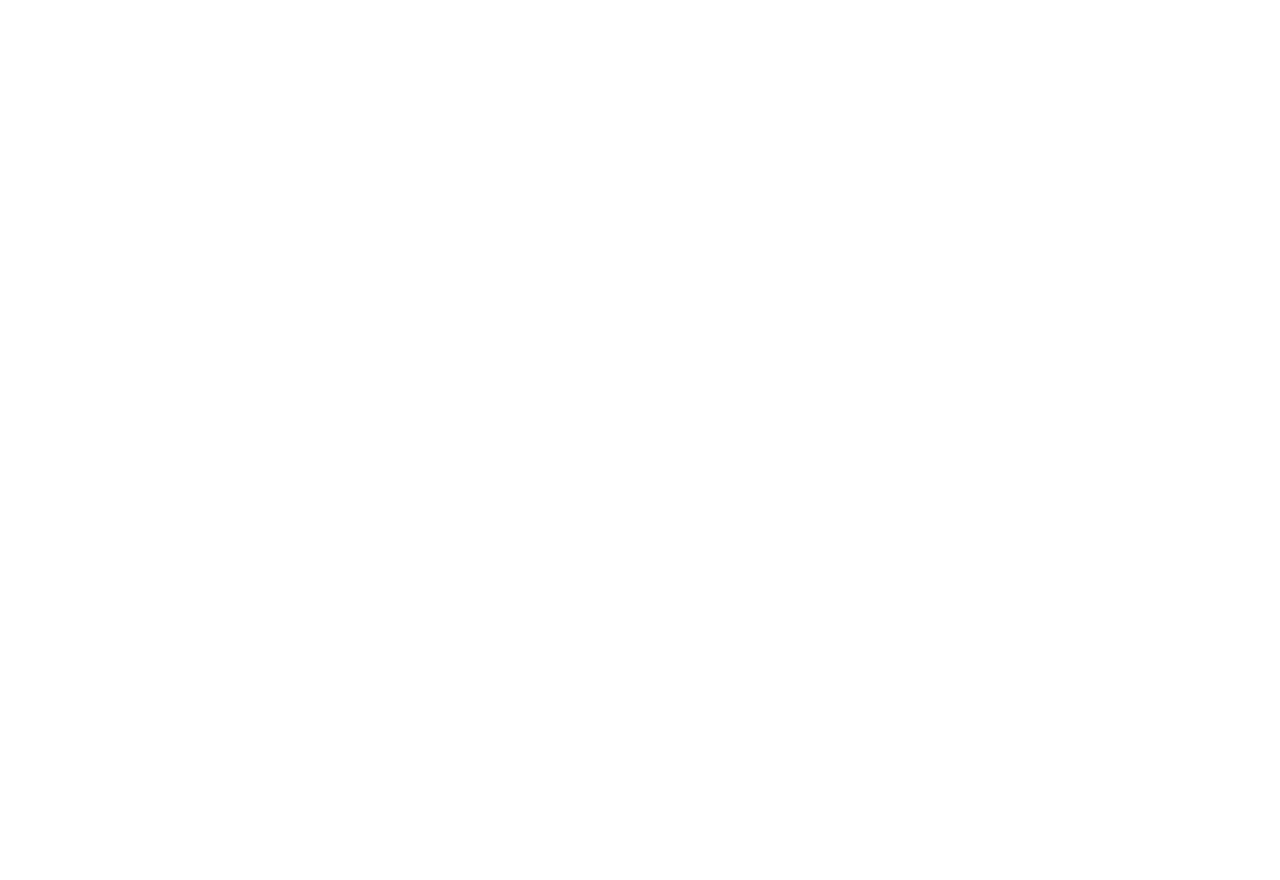
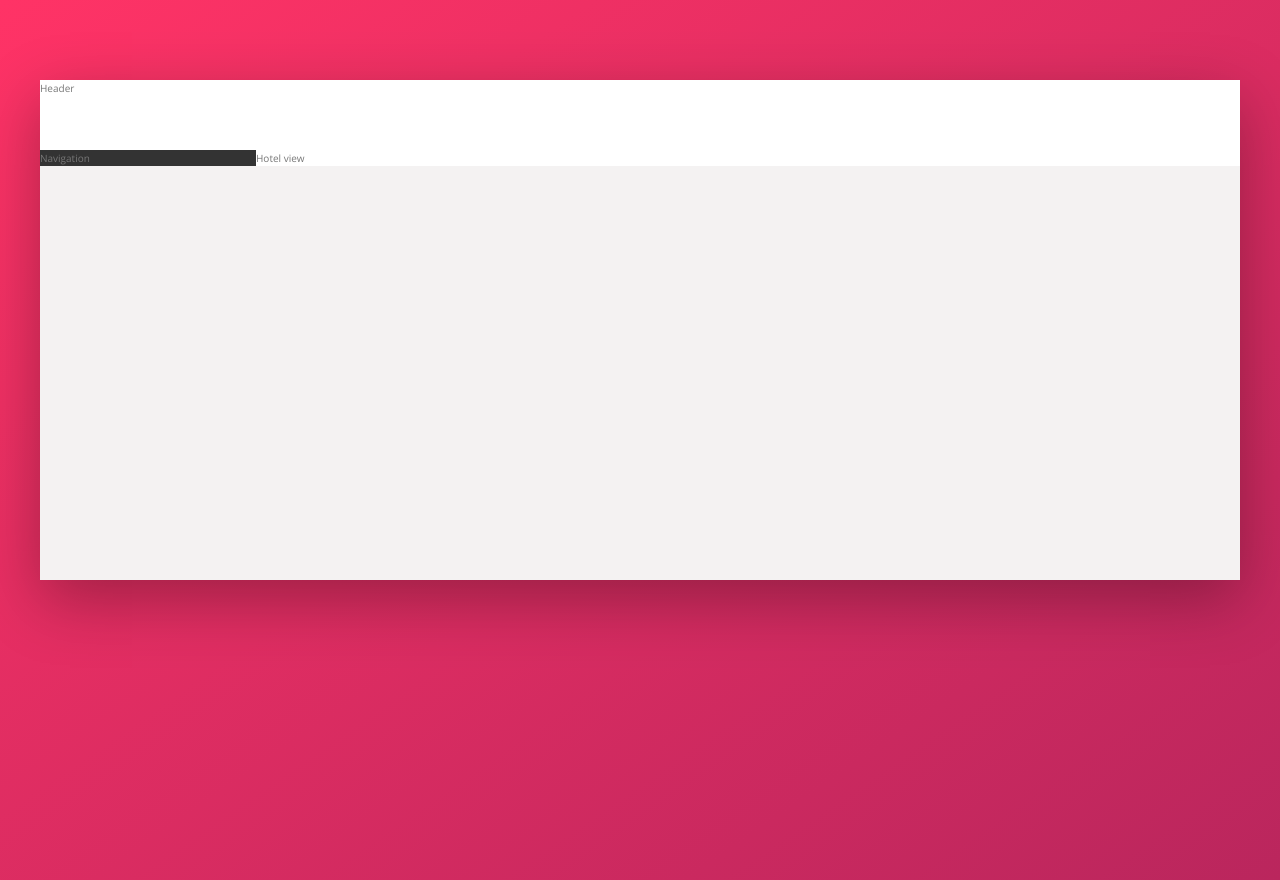
Before and after one commit to jeyeverett/advancedcss-3, a website: page index.html in a window 1280 px wide. Before the commit the page ends 800 px from the top, so only its background shows below. Drawn offline with nearby package versions, Linux system fonts and the light colour scheme.

Commit message:
Created layout skeleton.

```diff
--- a/index.html
+++ b/index.html
@@ -11,6 +11,19 @@
         <title>trillo &mdash; Your all-in-one booking app</title>
     </head>
     <body>
+        <div class="container">
+            <header class="header">
+                Header
+            </header>
 
+            <div class="content">
+                <nav class="sidebar">
+                    Navigation
+                </nav>
+                <main class="hotel-view">
+                    Hotel view
+                </main>
+            </div>
+        </div>
     </body>
 </html>
--- a/package.json
+++ b/package.json
@@ -1,5 +1,5 @@
 {
-  "name": "natours",
+  "name": "Trillo",
   "version": "1.0.0",
   "description": "Landing page for natours",
   "main": "index.js",
@@ -9,7 +9,6 @@
     "start": "npm-run-all --parallel devserver watch:sass",
 
     "compile:sass": "node-sass sass/main.scss css/style.comp.css",
-    "concat:css": "concat -o css/style.concat.css css/icon-font.css css/style.comp.css",
     "prefix:css": "postcss --use autoprefixer -b 'last 10 versions' css/style.concat.css -o css/style.prefix.css",
     "compress:css": "node-sass css/style.prefix.css css/style.css --output-style compressed",
     "build:css": "npm-run-all compile:sass concat:css prefix:css compress:css"
--- /dev/null
+++ b/sass/_base.scss
@@ -0,0 +1,38 @@
+//We define css custom properties (variables) here
+:root {
+    --color-primary: #EB2F64;
+    --color-primary-light: #FF3366;
+    --color-primary-dark: #BA265D;
+    --color-grey-light-1: #FAF9F9;
+    --color-grey-light-2: #F4F2F2;
+    --color-grey-light-3: #F0EEEE;
+    --color-grey-light-4: #CCC;
+    --color-grey-dark-1: #333;
+    --color-grey-dark-2: #777;
+    --color-grey-dark-3: #999;
+    --shadow-dark: 0 2rem 6rem rgba(0, 0, 0, .3);
+}
+
+*,
+*::before,
+*::after {
+    margin: 0;
+    padding: 0;
+    box-sizing: inherit;
+}
+
+html {
+    box-sizing: border-box;
+    font-size: 62.5%;
+}
+
+body {
+    font-family: 'Open Sans', sans-serif;
+    font-weight: 400;
+    color: var(--color-grey-dark-2);
+    line-height: 1.6;
+    background-image: linear-gradient(to right bottom, var(--color-primary-light), var(--color-primary-dark));
+    background-repeat: no-repeat; //background-image will repeat otherwise
+
+    min-height: 100vh;
+}
--- /dev/null
+++ b/sass/_layout.scss
@@ -0,0 +1,27 @@
+.container {
+    max-width: 120rem; //occupy 1200px if possible, otherwise 100%
+    min-height: 50rem; //for testing purposes
+    margin: 8rem auto;
+    background-color: var(--color-grey-light-2);
+    box-shadow: var(--shadow-dark);
+}
+
+.header {
+    height: 7rem;
+    background-color: #fff;
+    border-bottom: var(--color-grey-light-1);
+}
+
+.content {
+    display: flex;
+}
+
+.sidebar {
+    background-color: var(--color-grey-dark-1);
+    flex: 0 0 18%;
+}
+
+.hotel-view {
+    background-color: #fff;
+    flex: 1;
+}
--- a/sass/main.scss
+++ b/sass/main.scss
@@ -1,17 +1,3 @@
-/*
-COLORS
-
-Primary: #eb2f64
-Primary light: #FF3366
-Primary dark: #BA265D
-
-Grey light 1: #faf9f9
-Grey light 2: #f4f2f2
-Grey light 3: #f0eeee
-Grey light 4: #ccc
-
-Grey dark 1: #333
-Grey dark 2: #777
-Grey dark 3: #999
-
-*/
+@import "base";
+@import "layout";
+@import "components";
```
Also changed, not shown: css/style.css, sass/_components.scss (added), 1 other file.
